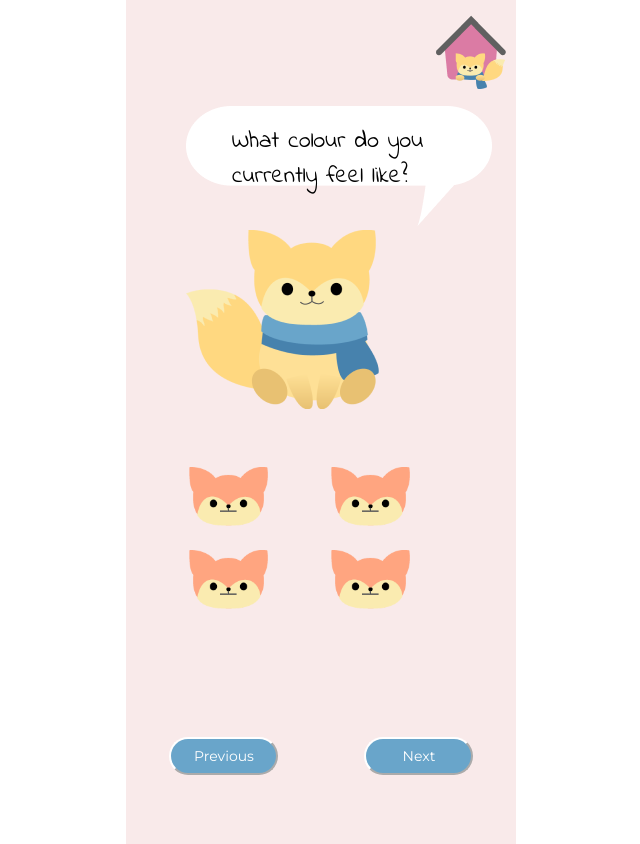
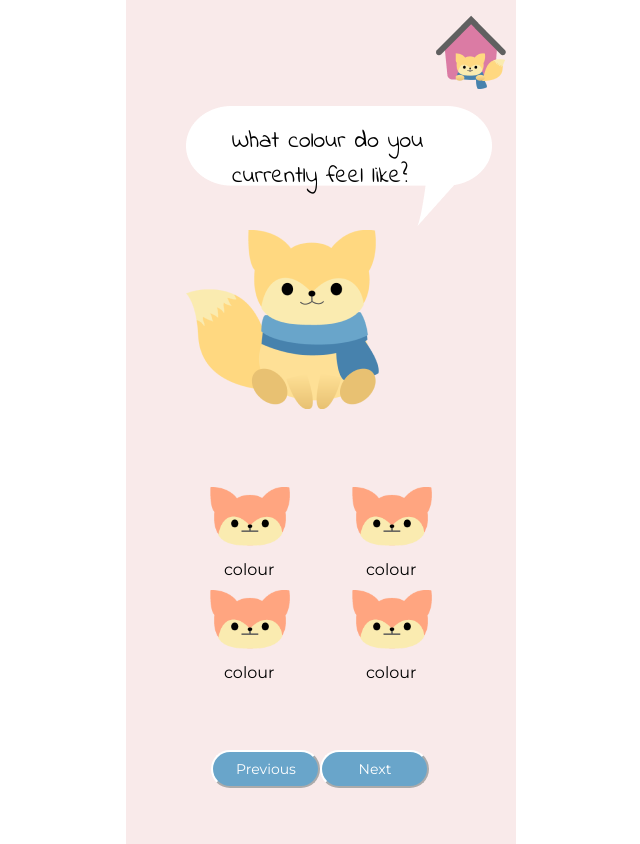
Before and after one commit to kaleytsangbcit/teok_final, a Next.js app in the folder teok/: page /questionC in a window 1280 px wide. Shown: the whole page, without its empty margins (319-959 px from the left). Built offline with nearby package versions, Linux system fonts and the light colour scheme.

Commit message:
fixed position, change page not working

```diff
--- a/teok/pages/questionC.js
+++ b/teok/pages/questionC.js
@@ -13,19 +13,6 @@
 
 
 const colourButton = styled.button`
-    // background:#ADCBDE;
-    // width:322px;
-    // height:60px;
-    // display:flex;
-    // align-items:center;
-    // justify-content:center;
-    // border-radius: 10px;
-    // border: none;
-    // position: relative;
-    // margin:auto;
-    // margin-top:20px;
-    // font-family: 'Montserrat', sans-serif;
-    align-items: center;
     margin:5px;
 `
 
@@ -64,20 +51,21 @@
 
         <div className={styles.itemList2}>
             <colourButton >
-                {/* <text className={styles.colName}>colour</text> */}
+
                 <img className={styles.colBtn} src="/teokOk.png" alt="colour"/>
+                <text className={styles.colName}>colour</text>
             </colourButton>
             <colourButton >
-                {/* <text className={styles.MusicTitle}>Music</text> */}
                 <img className={styles.colBtn} src="/teokOk.png" alt="colour"/>
+                <text className={styles.colName}>colour</text>
             </colourButton>
             <colourButton >
-                {/* <text className={styles.MusicTitle}>Music</text> */}
                 <img className={styles.colBtn} src="/teokOk.png" alt="colour"/>
+                <text className={styles.colName}>colour</text>
             </colourButton>
             <colourButton >
-                {/* <text className={styles.MusicTitle}>Music</text> */}
                 <img className={styles.colBtn} src="/teokOk.png" alt="colour"/>
+                <text className={styles.colName}>colour</text>
             </colourButton>
         </div>
 
--- a/teok/styles/tips.module.css
+++ b/teok/styles/tips.module.css
@@ -46,11 +46,15 @@
 
 .prevNext{
     display: flex;
-    justify-content: flex-end;
-    position: relative;
+    /* justify-content: flex-end; */
+    padding-top: 200px;
+    position: absolute;
+    top: 520px;
+    left: 85px;
+    /* padding-right: 10px; */
 
 
-    padding-top: 60%;
+    /* padding-top: 60%; */
 }
 
 
@@ -72,13 +76,14 @@
     position: relative;
     display: flex;
     justify-content: center;
-    top: 150px;
+    top: 170px;
 }
 
 .colBtn{
     position: relative;
     padding: 10px;
     width: 70%;
+    padding-top: 30px;
 }
 
 .itemList2{
@@ -88,10 +93,13 @@
     top: 150px;
     align-items: center;
     flex-wrap: wrap;
+    text-align: center;
+
 }
 
 .colName{
     position: absolute;
-    left: 60px;
-    margin: auto;
+    display: flex;
+    padding-left: 45px;
+    /* margin: auto; */
 }
```
Also changed, not shown: teok/pages/questionA.js (+17 -26 lines), teok/pages/questionB.js (+1 -14 lines), teok/comps/buttons.js (line endings or trailing spaces).
